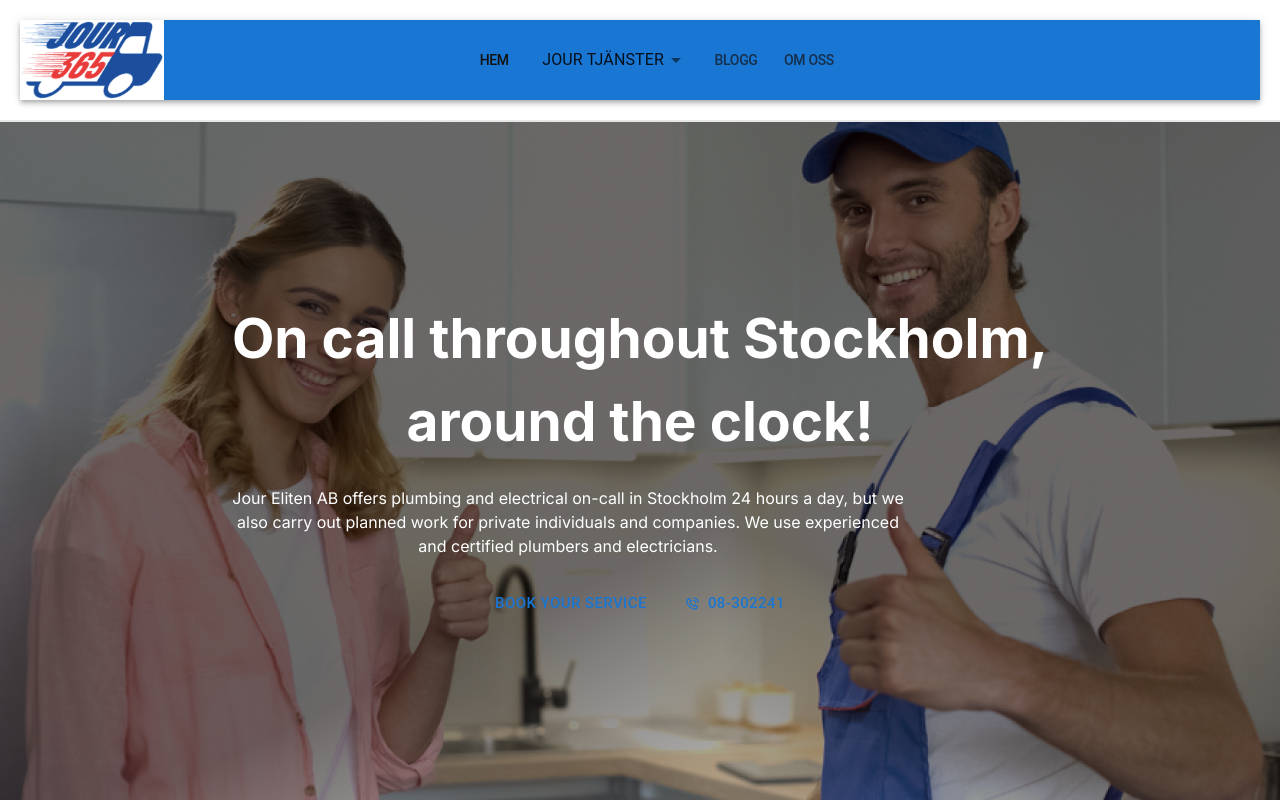
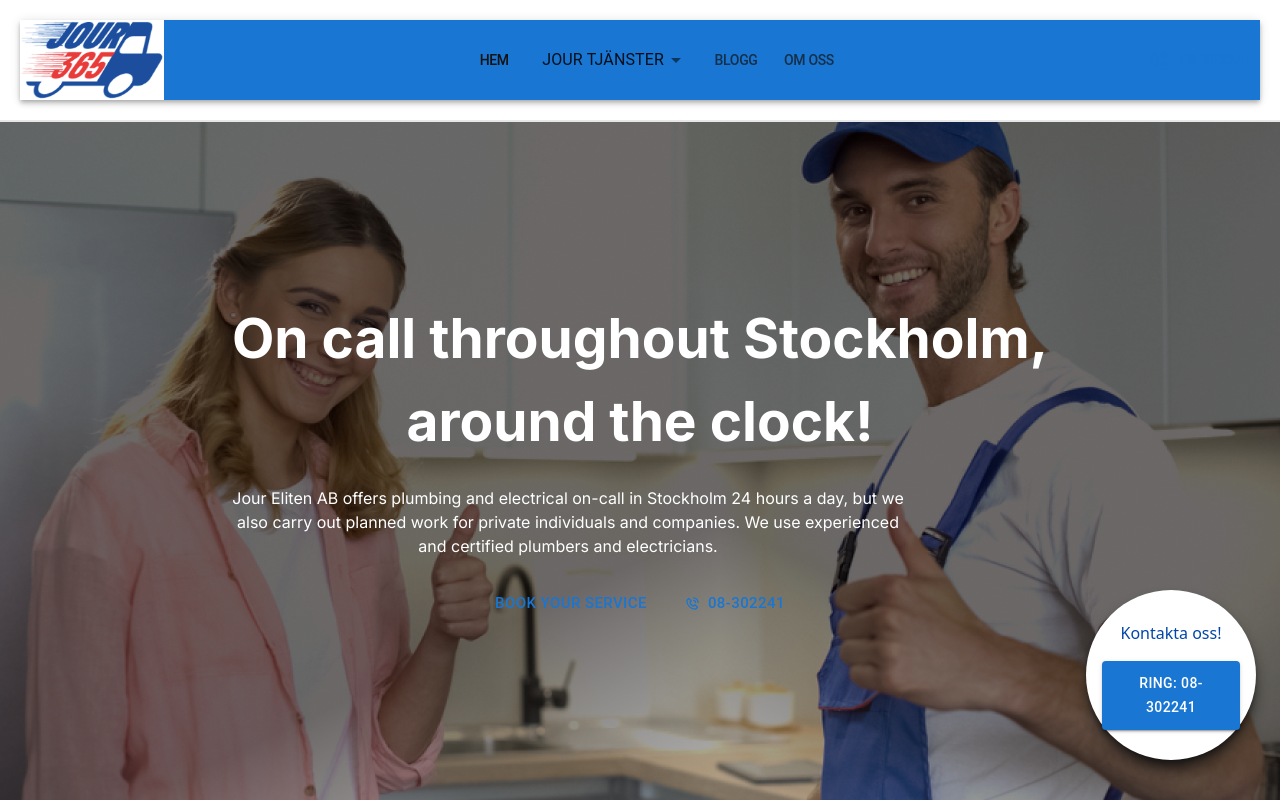
Before and after one commit to TheRakib/Needz-website, a Next.js app: page / in a window 1280 px wide. Shown: the top 802 px of the page. Built offline with nearby package versions, Linux system fonts and the light colour scheme.

Commit message:
main action menu added

```diff
--- a/app/(site)/layout.tsx
+++ b/app/(site)/layout.tsx
@@ -7,6 +7,7 @@ import Footer from "@/components/Layout/Footer";
 import Script from "next/script";
 import { ToastContainer } from "react-toastify";
 import "react-toastify/dist/ReactToastify.css";
+import MainAction from "@/components/MainAction";
 
 const inter = Inter({
   weight: ["200", "300", "400", "500", "500", "600", "700"],
@@ -46,10 +47,16 @@ export default function RootLayout({
           ></iframe>
         </noscript>
         {/* <!-- End Google Tag Manager (noscript) --> */}
+
+        {/* ------------------------------------- */}
         <Navbar />
         <main>{children}</main>
+
+        <MainAction />
+
         <Footer />
         <ToastContainer />
+        {/* ------------------------------------- */}
       </body>
 
       {/* <!-- Google Tag Manager --> */}
@@ -59,10 +66,6 @@ export default function RootLayout({
           'https://www.googletagmanager.com/gtm.js?id='+i+dl;f.parentNode.insertBefore(j,f);
           })(window,document,'script','dataLayer','GTM-KHV7BCTV');`}</Script>
       {/* <!-- End Google Tag Manager --> */}
-      {/* <Script
-        async
-        src="https://www.googletagmanager.com/gtag/js?id=GTM-KHV7BCTV"
-      ></Script> */}
 
       {/* <!-- Google tag (gtag.js) --> */}
       <Script
--- a/components/Layout/Navbar.tsx
+++ b/components/Layout/Navbar.tsx
@@ -136,13 +136,12 @@ function Navbar() {
         sx={{ flexGrow: 0 }}
         className={twMerge(`${className && className} xl:gap-2 flex`)}
       >
-        {/* <Button className=" text-black capitalize text-base xl:text-[17px] font-inter whitespace-nowrap ">
-          Partner
-        </Button> */}
-        <Button className=" text-black capitalize text-base xl:text-[17px] font-inter whitespace-nowrap ">
-          <BiPhoneCall className="mr-2 text-2xl" />
-          08-302241
-        </Button>
+        <a href="tel:08302241" className="py-1">
+          <Button className=" text-black capitalize text-base xl:text-[17px] font-inter whitespace-nowrap ">
+            <BiPhoneCall className="mr-2 text-2xl" />
+            08-302241
+          </Button>
+        </a>
       </Box>
     );
   };
--- /dev/null
+++ b/components/MainAction.tsx
@@ -0,0 +1,18 @@
+import { Button } from "@mui/material";
+import React from "react";
+
+export default function MainAction() {
+  return (
+    <div className="fixed right-6 bottom-10 w-[170px] h-[170px] bg-white rounded-full p-4 shadow-lg shadow-black hidden md:flex items-center justify-center flex-col gap-4">
+      <p className="text-primary">Kontakta oss!</p>
+      <Button
+        variant="contained"
+        className="bg-secondary text-white hover:bg-white hover:text-primary rounded-full capitalize tracking-tight"
+      >
+        <a href="tel:08302241" className="py-1">
+          Ring: 08-302241
+        </a>
+      </Button>
+    </div>
+  );
+}
```
Also changed, not shown: app/(site)/page.tsx (+2 -7 lines).
